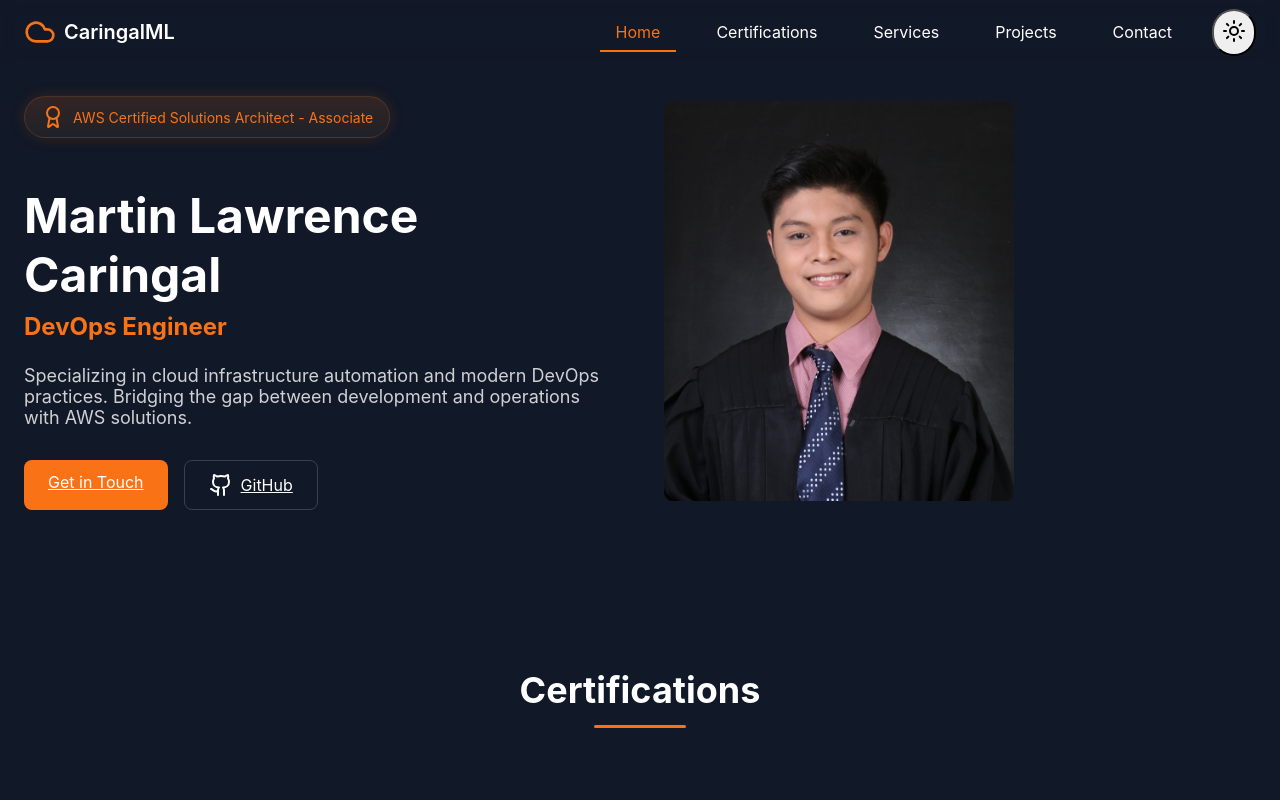
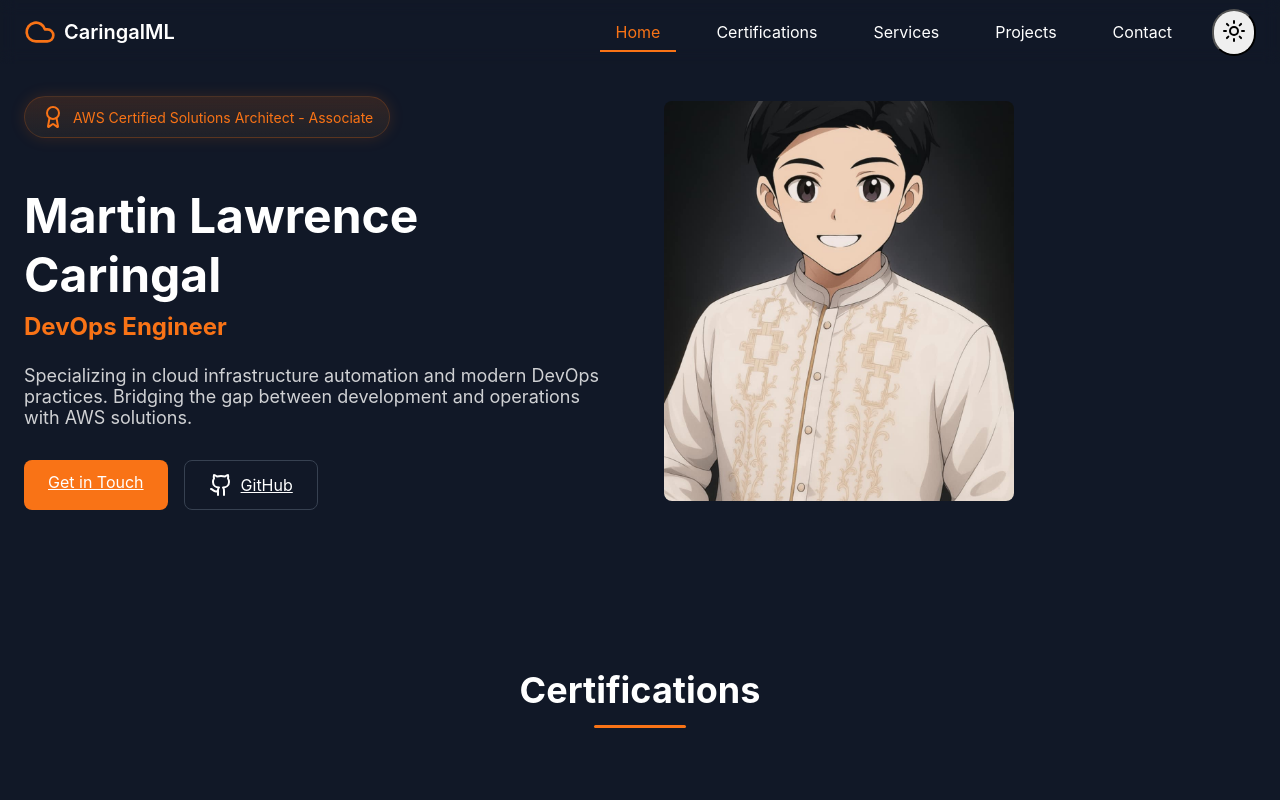
Before and after one commit to CaringalML/My-Portfolio-Website, a React (Create React App) app: page / in a window 1280 px wide. Shown: the top 800 px of the page. Built offline with nearby package versions, Linux system fonts and the light colour scheme.

Commit message:
init commit

```diff
--- a/src/components/home.jsx
+++ b/src/components/home.jsx
@@ -337,7 +337,7 @@
             <div className="hero-image-container">
               <div className="hero-image-gradient"></div>
               <img
-                src="img/martin.JPG"
+                src="img/anime-me.jpg"
                 alt="Profile"
                 className="hero-image"
               />
```
Also changed, not shown: public/img/anime-me.jpg (added).
